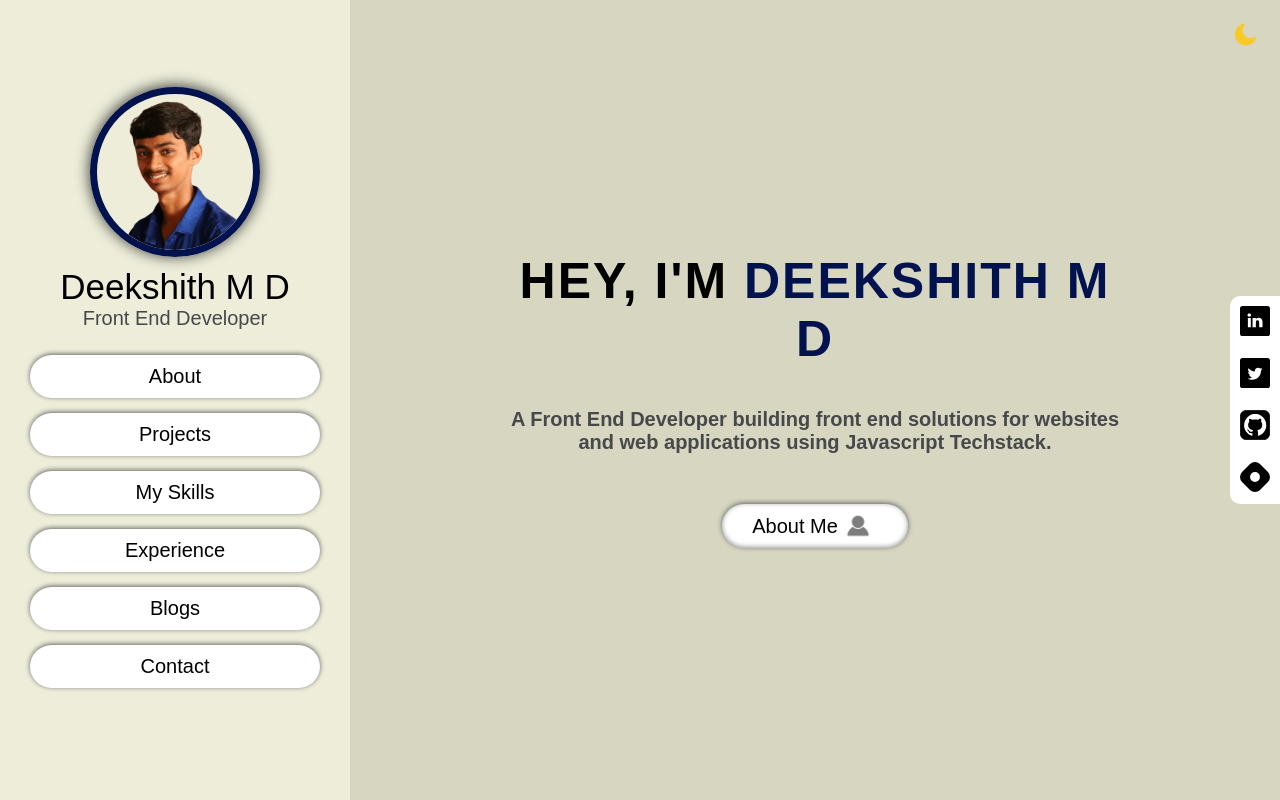
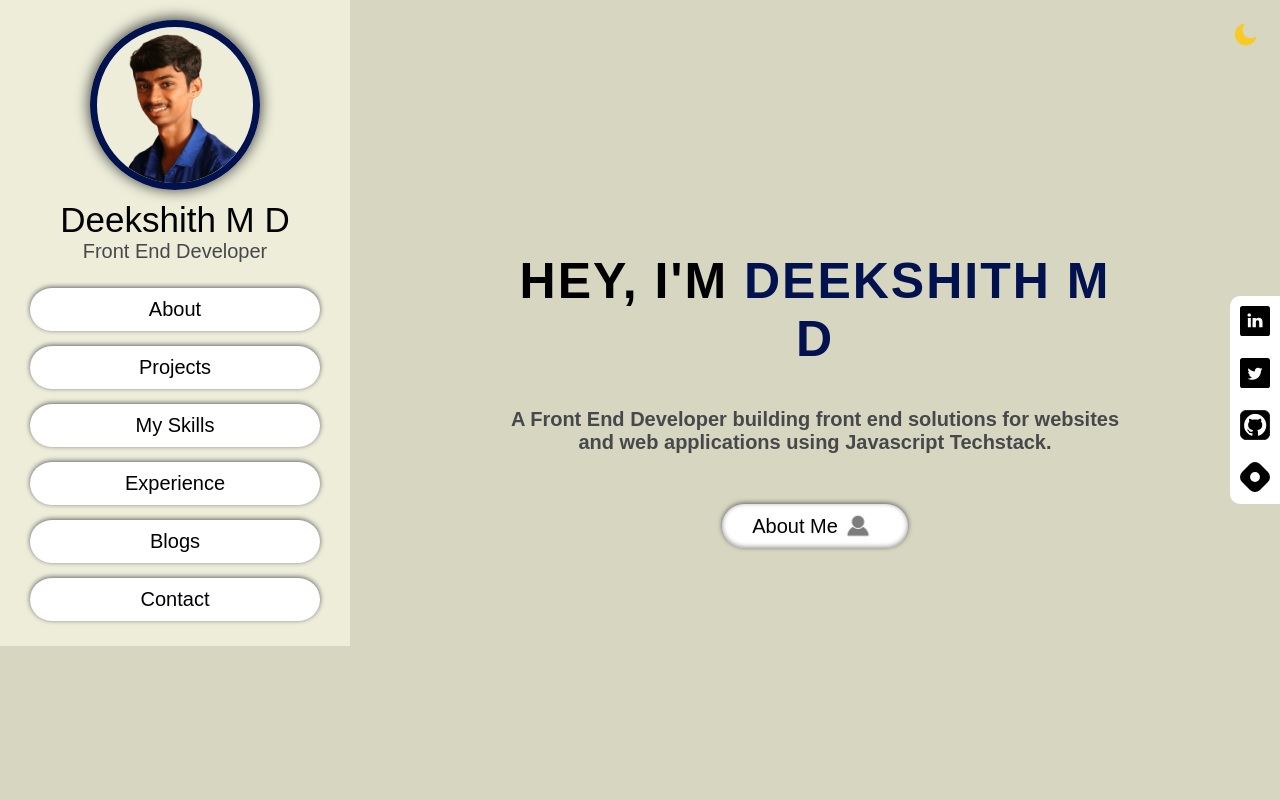
Before and after one commit to deekshithmd/deekshith, a Next.js app: page / in a window 1280 px wide. Built offline with nearby package versions, Linux system fonts and the light colour scheme.

Commit message:
fixed navbar

```diff
--- a/components/Navbar/index.jsx
+++ b/components/Navbar/index.jsx
@@ -17,7 +17,6 @@ export default function Navbar({ showMobileMenu, setShowMobileMenu }) {
     { link: "/contact", name: "Contact" },
   ];
   return (
-    <main>
     <HeaderContainer showMobileMenu={showMobileMenu}>
       <ProfileContainer>
         <ProfileImage onClick={() => router.push("/")}>
@@ -46,7 +45,6 @@ export default function Navbar({ showMobileMenu, setShowMobileMenu }) {
         </ListContainer>
       </NavigationBar>
     </HeaderContainer>
-    </main>
   );
 }
 
@@ -55,14 +53,16 @@ const HeaderContainer = styled.header`
   top: 0;
   left: 0;
   z-index: 100;
-  height: 100%;
+  max-height: 100vh;
+  overflow-y: auto;
   width: 35rem;
   background: ${(props) => props.theme.default.sidebarBackground};
   display: flex;
-  align-items: center;
-  justify-content: center;
-  flex-flow: column;
+  flex-direction: column;
   text-align: center;
+  &::-webkit-scrollbar {
+    width: 0rem;
+  }
   @media (max-width: 981px) {
     left: ${(props) => (props.showMobileMenu ? "0" : " -120%")};
     transition: all 0.5s;
@@ -77,6 +77,7 @@ const ProfileContainer = styled.div`
   display: flex;
   flex-direction: column;
   align-items: center;
+  margin-top: 2rem;
 `;
 
 const ProfileImage = styled.div`
```
Lines whose indentation alone changed are shown as unchanged.
